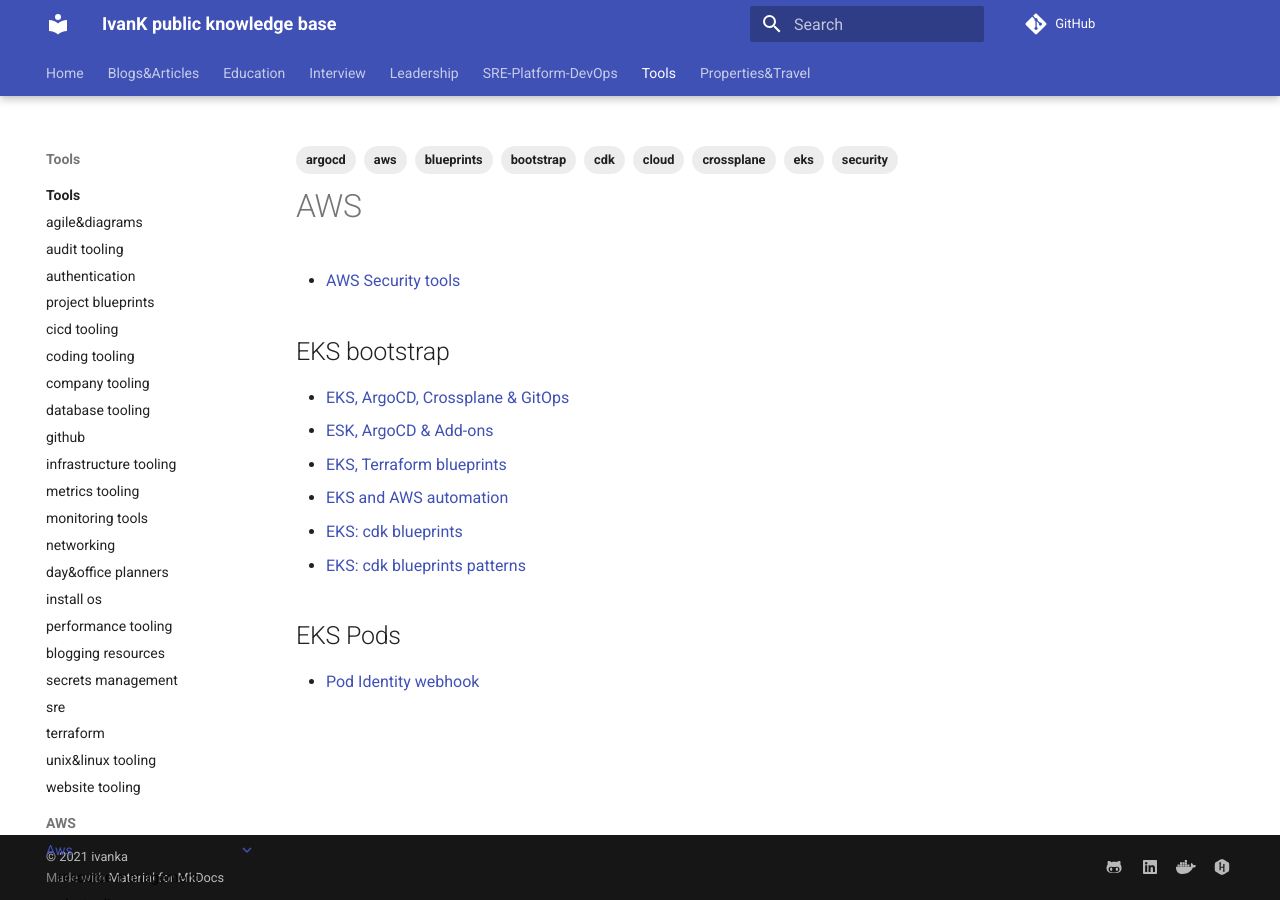
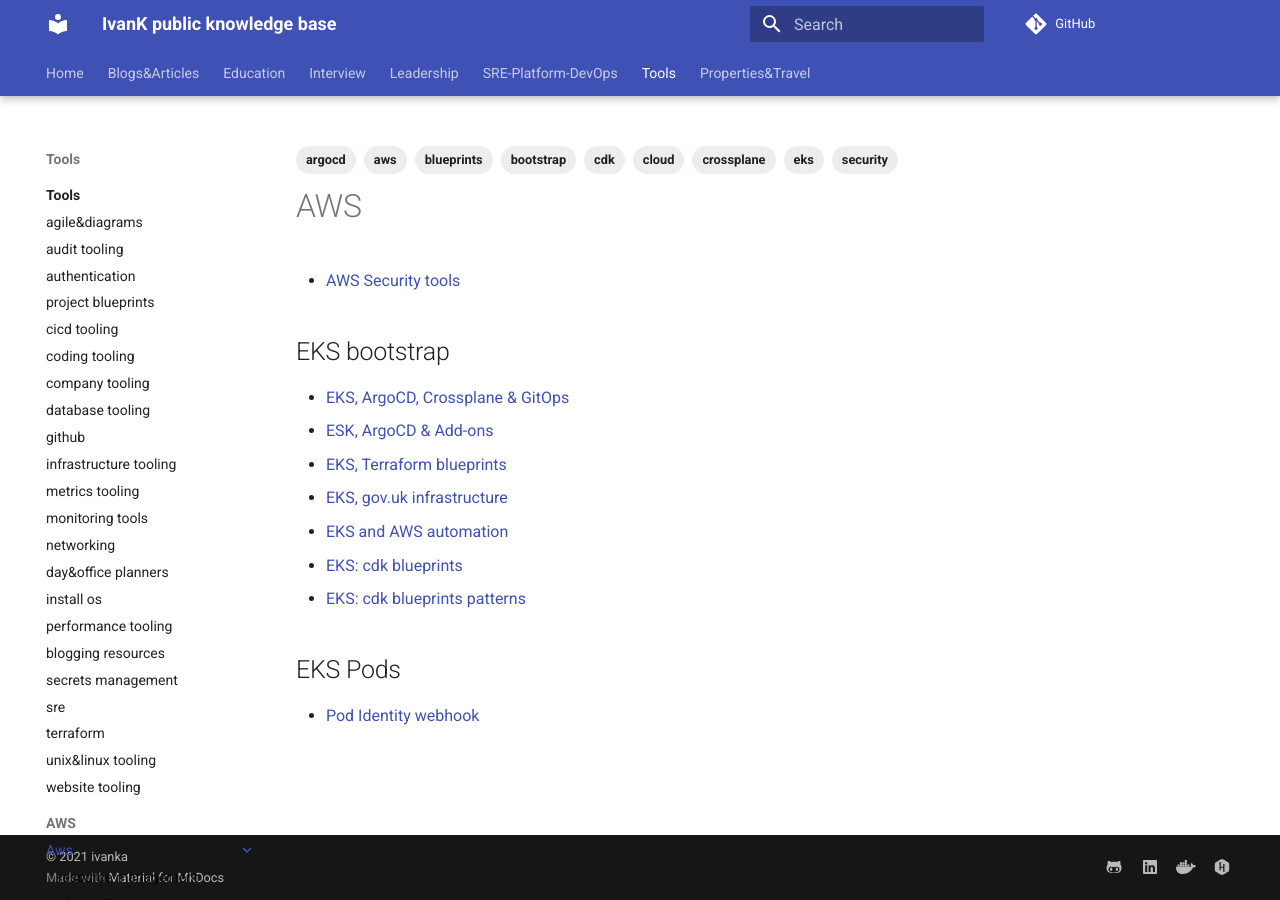
Before and after one commit to ivankatliarchuk/knowledge-base, an MkDocs documentation site: the page built from docs/tools/aws/index.md, in a window 1280 px wide. Built offline with MkDocs 1.6.1 and Material for MkDocs 9.7.7, drawn with Linux system fonts in a browser that asks for light colours; comment, search, counter and statistics services are not loaded.

Commit message:
wip
Signed-off-by: ivan katliarchuk <ivan.katliarchuk@gmail.com>

```diff
--- a/docs/tools/aws/index.md
+++ b/docs/tools/aws/index.md
@@ -15,6 +15,7 @@
 - [EKS, ArgoCD, Crossplane & GitOps](https://github.com/ik-kubernetes/eks-gitops-crossplane-argocd)
 - [ESK, ArgoCD & Add-ons](https://github.com/ik-kubernetes/eks-blueprints-add-ons)
 - [EKS, Terraform blueprints](https://github.com/ik-kubernetes/terraform-aws-eks-blueprints)
+- [EKS, gov.uk infrastructure](https://github.com/ik-terraform/govuk-infrastructure)
 - [EKS and AWS automation](https://github.com/orgs/aws-ia/repositories?page=2&type=all)
 - [EKS: cdk blueprints](https://github.com/ik-kubernetes/cdk-eks-blueprints)
 - [EKS: cdk blueprints patterns](https://github.com/aws-samples/cdk-eks-blueprints-patterns)
```
